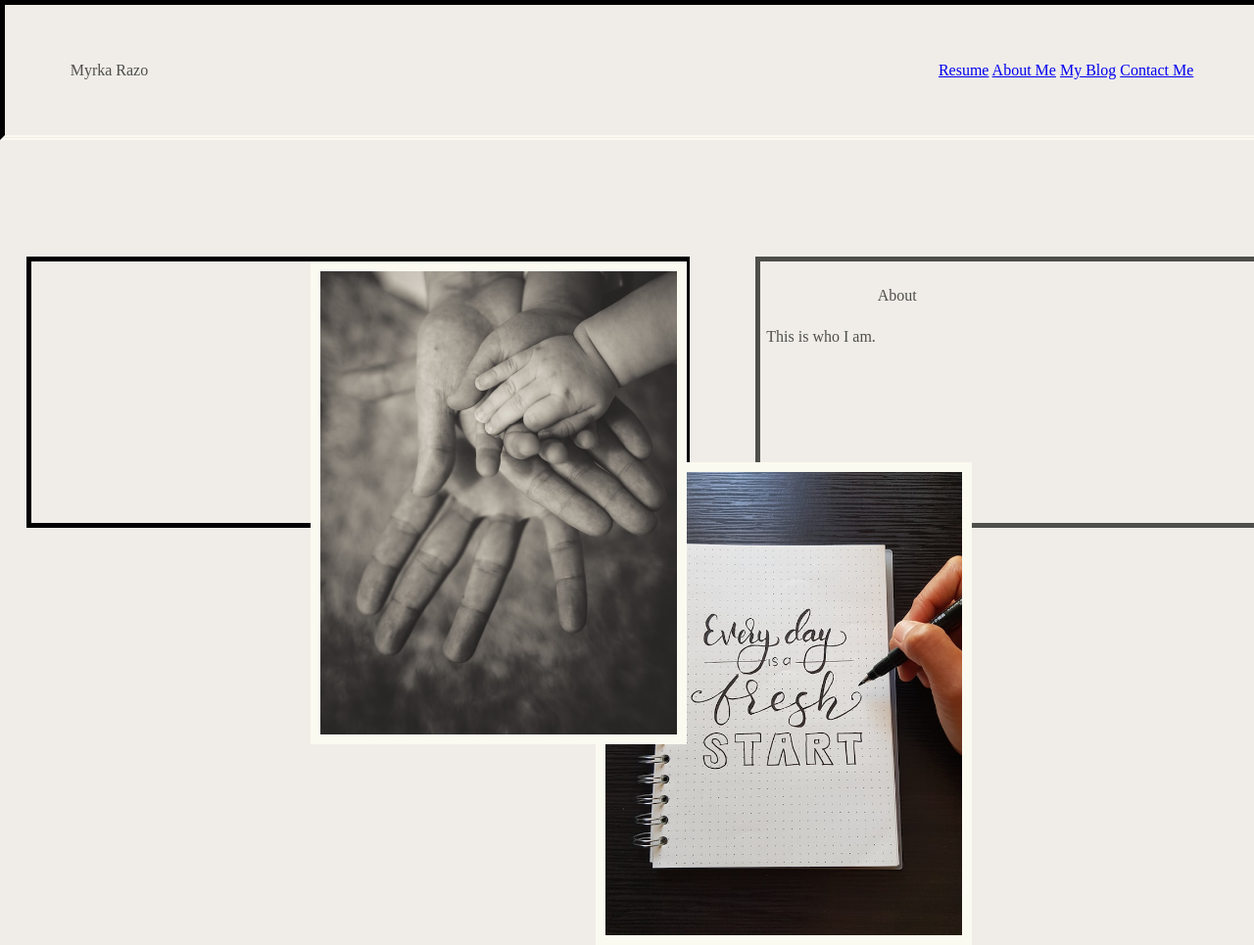
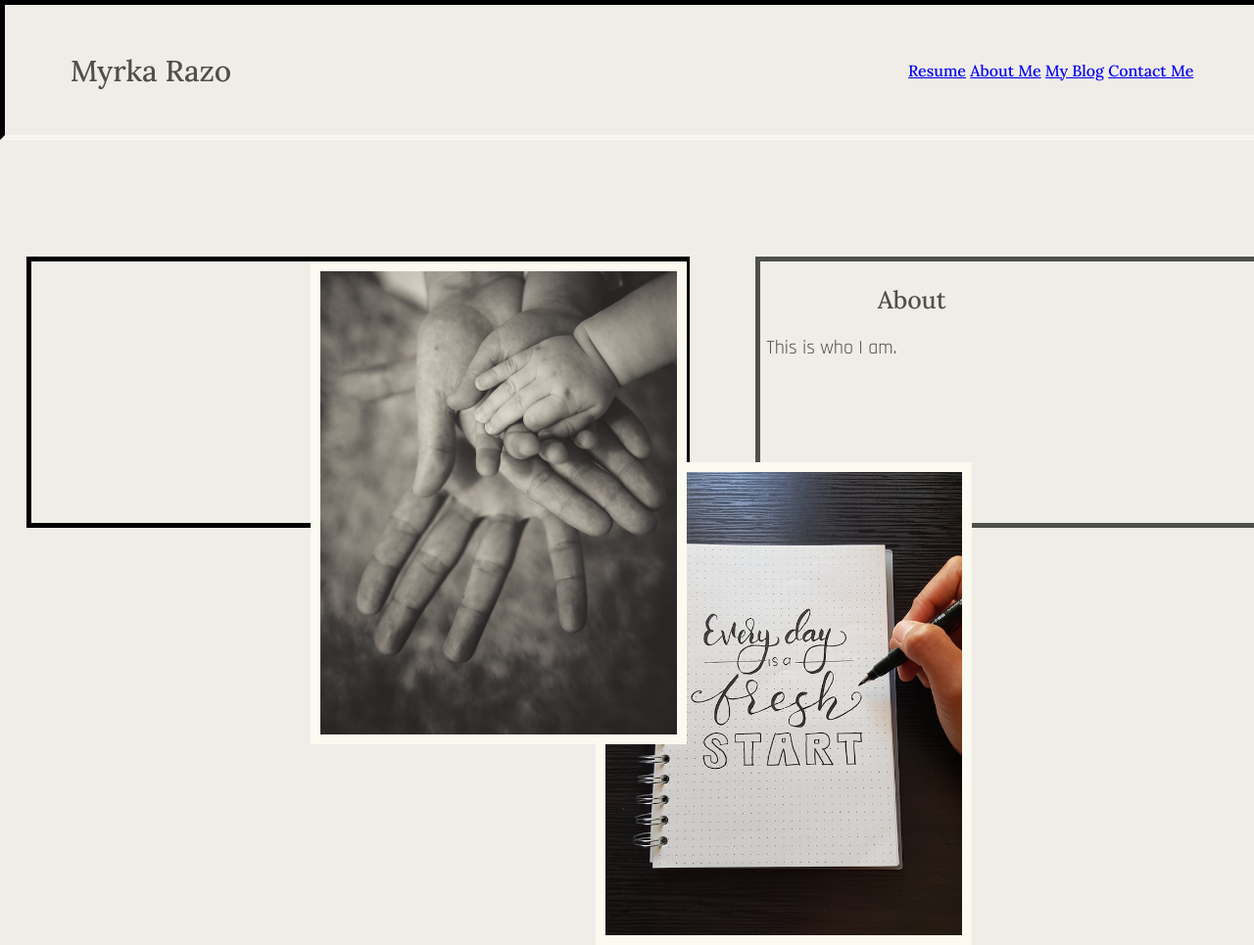
Before and after one commit to Mrazo04/web101_Mickey_Munguia, a plain HTML site: page aboutme.html in a window 1280 px wide. Shown: the top 965 px of the page at 98% size. Drawn offline with Linux system fonts and the light colour scheme.

Commit message:
added font

```diff
--- a/aboutme.css
+++ b/aboutme.css
@@ -34,11 +34,13 @@ header{
     display: flex;
     justify-content: space-between;
     align-items: center;
+    font-family: 'Lora', serif;
 }
 
 h3{
     margin-left: 50pt;
     color: #4E4F4A;
+    font-size: 30px;
 }
 
 nav{
@@ -81,10 +83,14 @@ h1{
     margin-top: 20pt;
     margin-left: 90pt;
     color: #4E4F4A;
+    font-family: 'Lora', serif;
+    font-size: 25px;
 }
 
 p{
     margin-top: 20pt;
     margin-left: 5pt;
     color: #4E4F4A;
+    font-family: 'Rajdhani', sans-serif;
+    font-size: 20px;
 }
--- a/aboutme.html
+++ b/aboutme.html
@@ -8,6 +8,12 @@
     <link rel="stylesheet" href="reset.css">
     <link rel="html" href="index.html">
     <link rel="stylesheet" href="aboutme.css">
+    <link rel="preconnect" href="https://fonts.googleapis.com">
+<link rel="preconnect" href="https://fonts.gstatic.com" crossorigin>
+<link href="https://fonts.googleapis.com/css2?family=Lora:wght@500&display=swap" rel="stylesheet">
+<link rel="preconnect" href="https://fonts.googleapis.com">
+<link rel="preconnect" href="https://fonts.gstatic.com" crossorigin>
+<link href="https://fonts.googleapis.com/css2?family=Rajdhani&display=swap" rel="stylesheet">
 </head>
 <body>
     <div class="grid-container">
```
